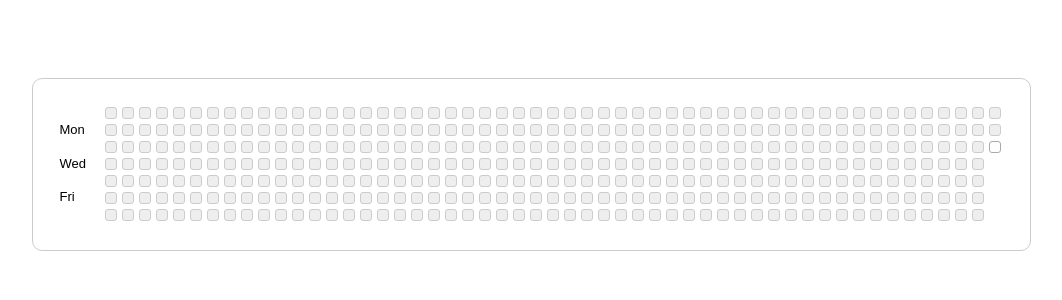
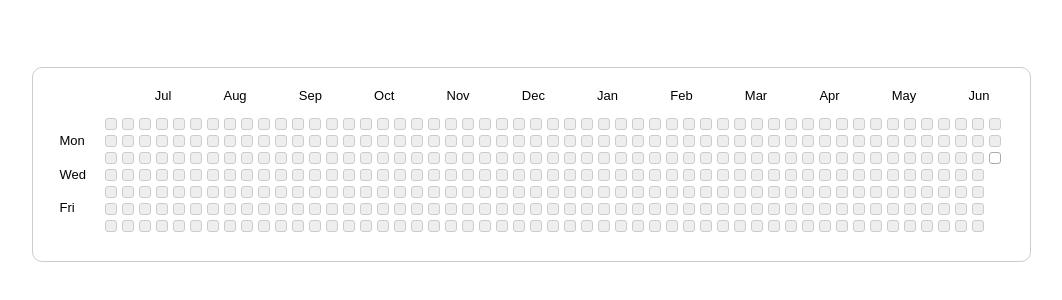
Before and after one commit to nkoster/github-history-grid, a plain HTML site: page index.html in a window 1280 px wide. Shown: the part 244-544 px from the top of the page, without its empty margins (109-1171 px from the left). Drawn offline with Linux system fonts and the light colour scheme.

Commit message:
Add months to the layout

```diff
--- a/index.html
+++ b/index.html
@@ -6,13 +6,16 @@
           content="width=device-width, user-scalable=no, initial-scale=1.0, maximum-scale=1.0, minimum-scale=1.0">
     <meta http-equiv="X-UA-Compatible" content="ie=edge">
     <link rel="stylesheet" href="style.css">
+    <script src="script.js" defer></script>
     <title>Last Year</title>
 </head>
 <body>
-<div class="container">
-    <div class="week-days"></div>
-    <div class="grid-container"></div>
+<div class="container-outside">
+    <div class="month-container"></div>
+    <div class="container-inside">
+        <div class="week-days"></div>
+        <div class="grid-container"></div>
+    </div>
 </div>
-<script src="script.js" defer></script>
 </body>
 </html>
--- a/script.js
+++ b/script.js
@@ -1,7 +1,31 @@
 const gridContainer = document.querySelector('.grid-container')
 const weekDays = document.querySelector('.week-days')
+const monthContainer = document.querySelector('.month-container')
 
 let count = 0
+
+const currentMonth = new Date().getMonth()
+const monthList = []
+
+for (let i = currentMonth; i >= 0; i--) {
+  monthList.push(i)
+}
+for (let i = 11; i > currentMonth; i--) {
+  monthList.push(i)
+}
+
+monthList.reverse().forEach(m => {
+  addMonthElement(m)
+})
+
+function addMonthElement(m) {
+  const monthTable = ['Jan', 'Feb', 'Mar', 'Apr', 'May', 'Jun', 'Jul', 'Aug', 'Sep', 'Oct', 'Nov', 'Dec']
+  const month = document.createElement('div')
+  month.className = 'month'
+  const text = document.createTextNode(`${monthTable[m]}`)
+  month.appendChild(text)
+  monthContainer.append(month)
+}
 
 for (let col = 0; col < 53; col++){
   const gridWeek = document.createElement('div')
--- a/style.css
+++ b/style.css
@@ -5,12 +5,32 @@ body {
     height: 100vh;
 }
 
-.container {
-    display: inline-flex;
-    flex-direction: row;
+.container-outside {
     border: solid 1px #ccc;
     border-radius: 10px;
     padding: 20px;
+    display: inline-flex;
+    flex-direction: column;
+}
+
+.month-container {
+    margin-left: 50px;
+    margin-right: 20px;
+    display: grid;
+    grid-template-columns: repeat(12, auto);
+    height: 20px;
+    margin-bottom: 2px;
+}
+
+.month {
+    text-align: right;
+    font-size: 13px;
+    font-family: sans-serif;
+}
+
+.container-inside {
+    display: inline-flex;
+    flex-direction: row;
 }
 
 .week-days {
```
